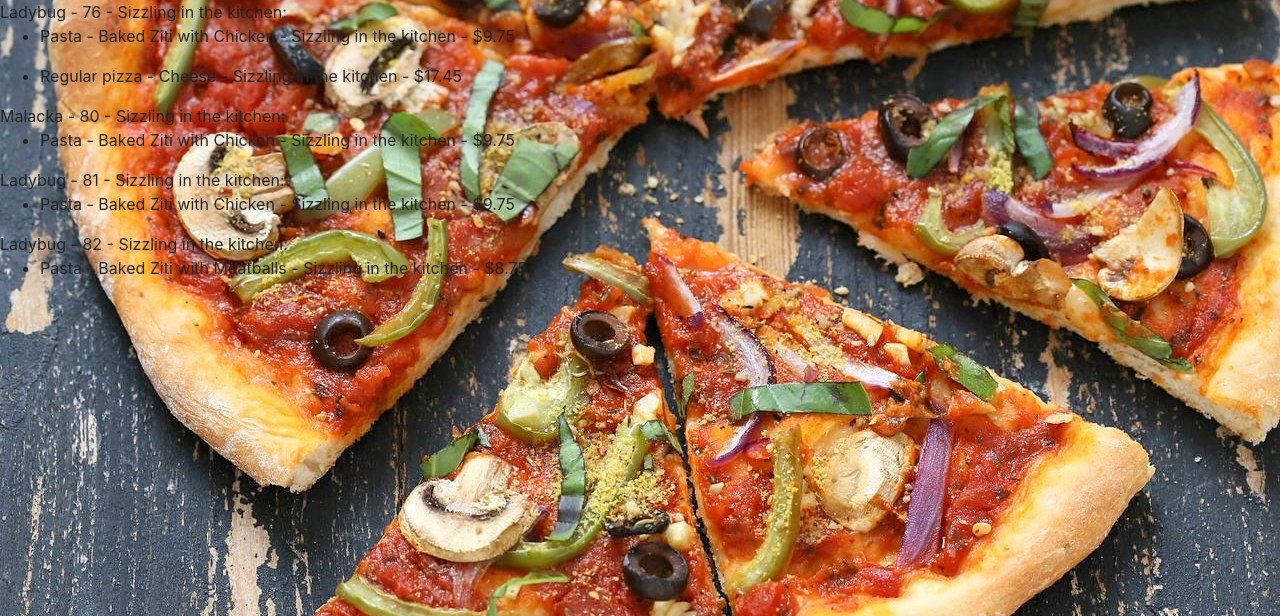
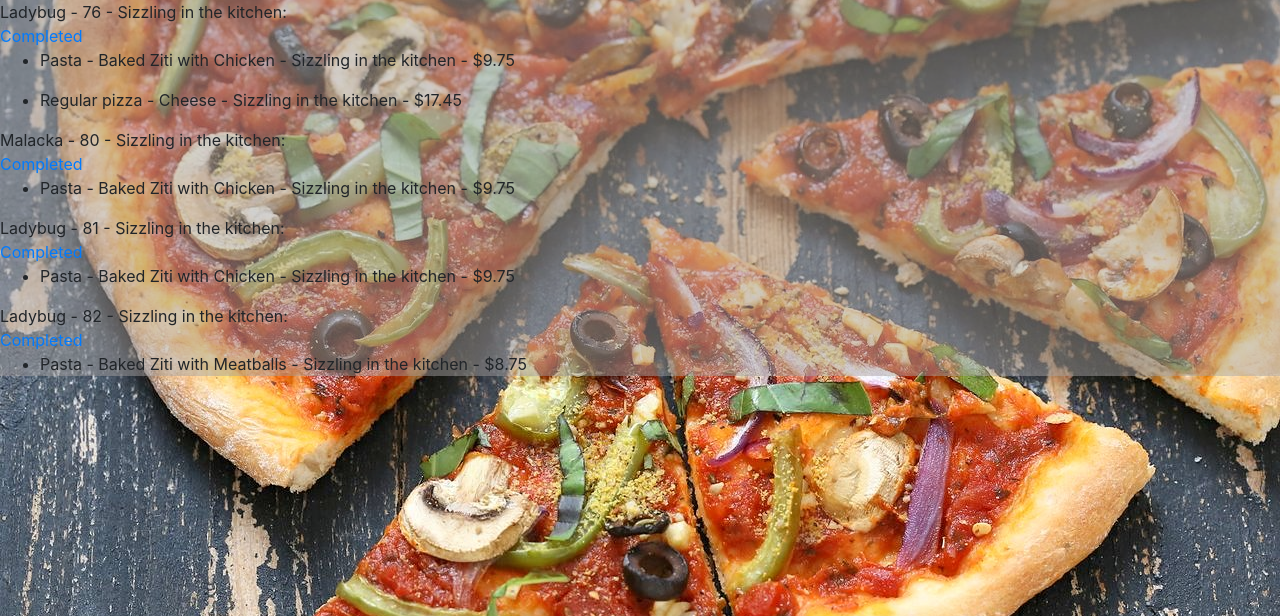
Before and after one commit to zseen/cs50-web, a Django app: page /manageConfirmedOrdersAdmin in a window 1280 px wide. Shown: the part 66-682 px from the top of the page. Run offline with Django 3.2, Linux system fonts and the light colour scheme; data comes from the database, SQL or seed files in the repository; both versions use the stored data as it was after the commit; some libraries are stand-ins or nearby versions.

Commit message:
Allow admins to mark orders as completed

```diff
--- a/Project3/project3/orders/helpers/orderState.py
+++ b/Project3/project3/orders/helpers/orderState.py
@@ -4,3 +4,4 @@ from enum import Enum
 class OrderState(Enum):
     INITIATED = 'In the shopping cart'
     CONFIRMED = 'Sizzling in the kitchen'
+    COMPLETED = 'On its way'
--- a/Project3/project3/orders/static/styles.css
+++ b/Project3/project3/orders/static/styles.css
@@ -21,3 +21,7 @@ body {
     background-color: #f8f9fa9e;
     margin-left: 300px;
 }
+
+.grayish-background{
+    background-color: #a5a2a27d;
+}
--- a/Project3/project3/orders/templates/manageConfirmedOrdersAdmin.html
+++ b/Project3/project3/orders/templates/manageConfirmedOrdersAdmin.html
@@ -5,12 +5,14 @@
 {% endblock %}
 
 {% block body %}
+<div class="grayish-background">
     {% for orderDetail in allOrderDetailsList %}
-        {{orderDetail.getOrder}}: <br>
+        {{orderDetail.getOrder}}: <br> <a href="{% url 'completeOrderAdmin' orderDetail.getOrder.orderNumber %}">Completed</a>
         {% for orderItem in orderDetail.getOrderItemsInOrder %}
         <ul>
             <li>{{orderItem}}</li>
         </ul>
         {% endfor %}
     {% endfor %}
+</div>
 {% endblock %}
--- a/Project3/project3/orders/urls.py
+++ b/Project3/project3/orders/urls.py
@@ -12,5 +12,6 @@ urlpatterns = [
     path("deleteItemFromCart/<str:category>/<str:name>/<str:price>", views.deleteItemFromCart, name="deleteItemFromCart"),
     path("checkoutOrder", views.checkoutOrder, name="checkoutOrder"),
     path("confirmOrder", views.confirmOrder, name="confirmOrder"),
-    path("manageConfirmedOrdersAdmin", views.manageConfirmedOrdersAdmin, name="manageConfirmedOrdersAdmin")
+    path("manageConfirmedOrdersAdmin", views.manageConfirmedOrdersAdmin, name="manageConfirmedOrdersAdmin"),
+    path("completeOrderAdmin/<str:orderNumber>", views.completeOrderAdmin, name="completeOrderAdmin")
 ]
--- a/Project3/project3/orders/views.py
+++ b/Project3/project3/orders/views.py
@@ -138,3 +138,11 @@ def manageConfirmedOrdersAdmin(request):
     }
 
     return render(request, "manageConfirmedOrdersAdmin.html", context)
+
+
+def completeOrderAdmin(request, orderNumber):
+    order = Order.objects.get(orderNumber=int(orderNumber))
+    order.status = OrderState.COMPLETED.value
+    order.save()
+
+    return manageConfirmedOrdersAdmin(request)
```
Also changed, not shown: Project3/project3/db.sqlite3, 2 other files.
